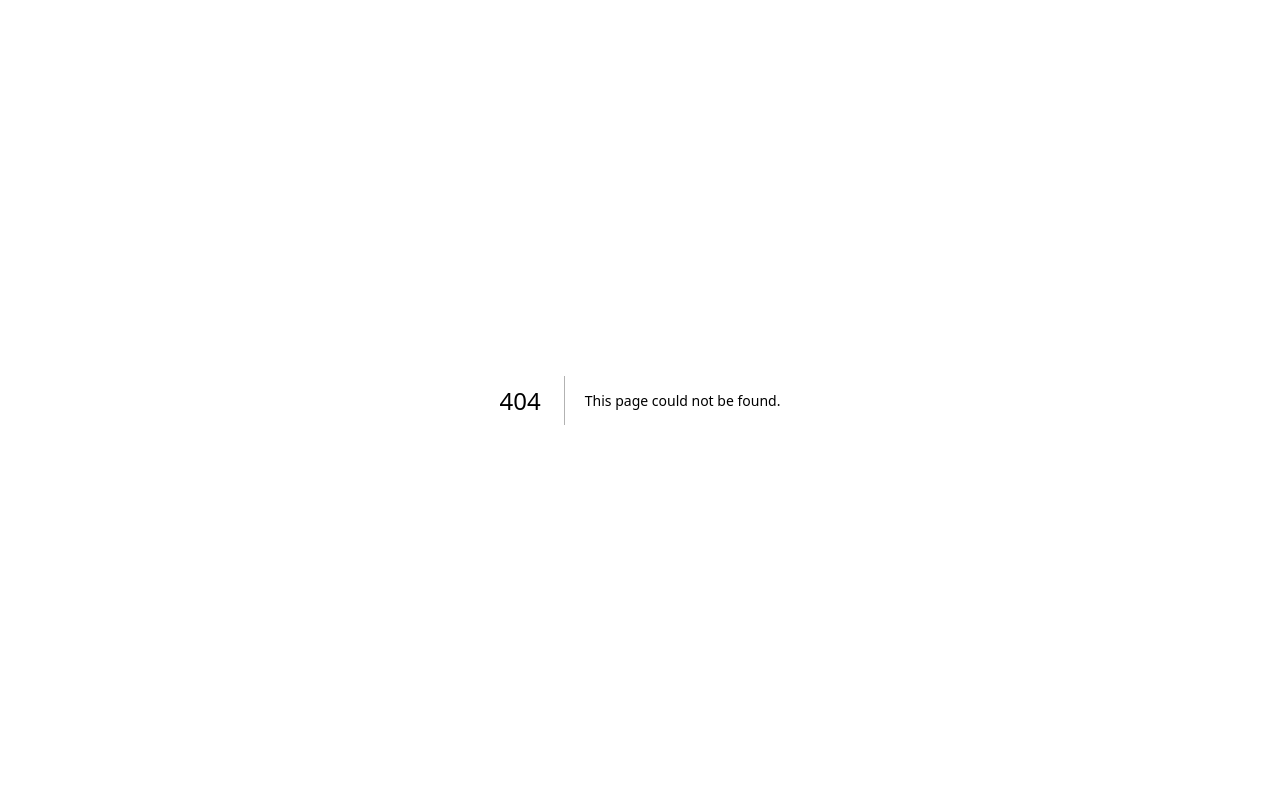
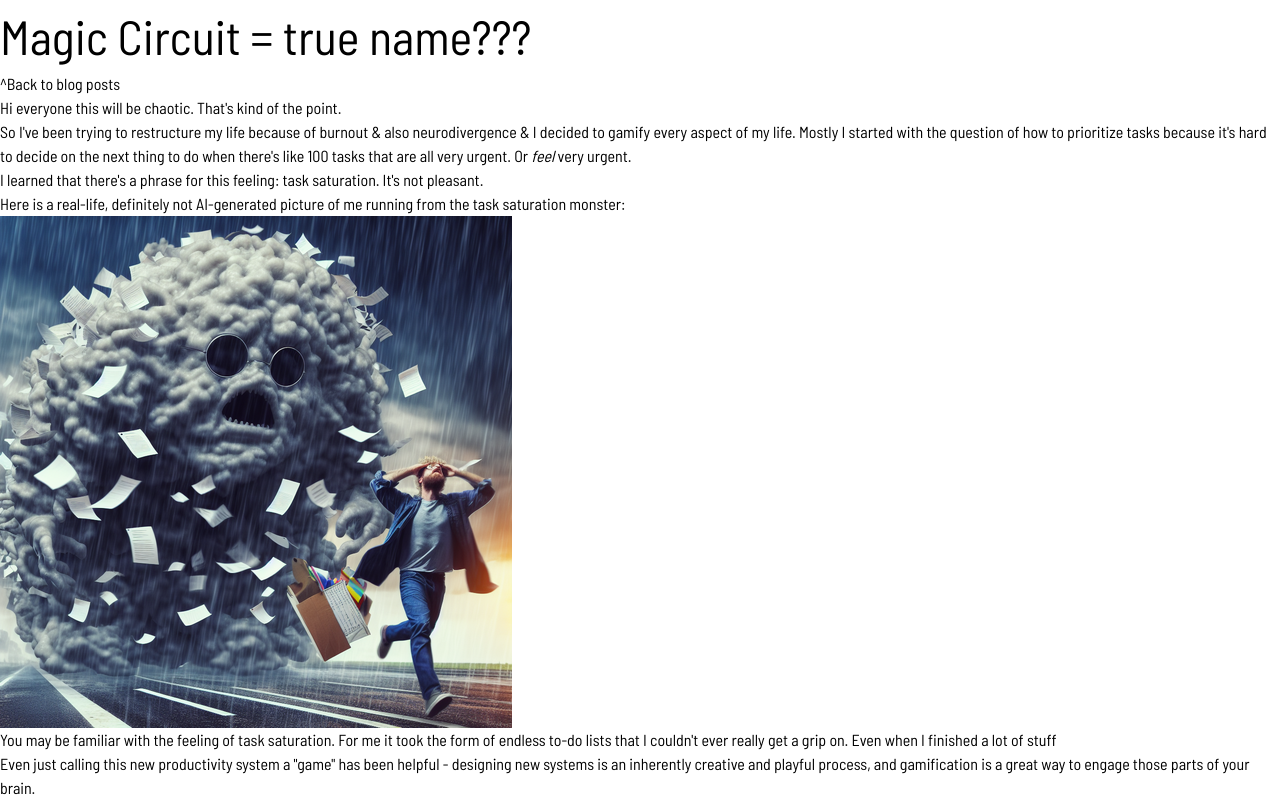
Before and after one commit to cameronsweeney/portfolio_next, a Next.js app: page /blog/2 in a window 1280 px wide. Before the commit this address had no page. Built offline with nearby package versions, Linux system fonts and the light colour scheme.

Commit message:
Added next/mdx package, tweaked config files for MDX, and got a blog post loading from .mdx

```diff
--- a/next.config.mjs
+++ b/next.config.mjs
@@ -1,4 +1,15 @@
+import createMDX from '@next/mdx'
+
 /** @type {import('next').NextConfig} */
-const nextConfig = {};
+const nextConfig = {
+    // Configure `pageExtensions` to include markdown and MDX files
+    pageExtensions: ['js', 'jsx', 'md', 'mdx', 'ts', 'tsx'],
+    // Optionally, add any other Next.js config below
+  };
 
-export default nextConfig;
+const withMDX = createMDX({
+  // Add markdown plugins here, as desired
+});
+
+// Merge MDX config with Next.js config
+export default withMDX(nextConfig)
--- /dev/null
+++ b/src/app/blog/2/page.mdx
@@ -0,0 +1,25 @@
+# Magic Circuit = true name???
+
+[^Back to blog posts](/blog)
+
+Hi everyone this will be chaotic. That's kind of the point.
+
+So I've been trying to restructure my life because of burnout & also neurodivergence & I decided to gamify every aspect of my life. Mostly I started with the question of how to prioritize tasks because it's hard to decide on the next thing to do when there's like 100 tasks that are all very urgent. Or *feel* very urgent.
+
+I learned that there's a phrase for this feeling: task saturation. It's not pleasant.
+
+Here is a real-life, definitely not AI-generated picture of me running from the task saturation monster:
+
+<img height={512} width={512} src={'/chasedByBlob.png'} alt="The Task Saturation Monster" />
+
+You may be familiar with the feeling of task saturation. For me it took the form of endless to-do lists that I couldn't ever really get a grip on. Even when I finished a lot of stuff
+
+Even just calling this new productivity system a "game" has been helpful - designing new systems is an inherently creative and playful process, and gamification is a great way to engage those parts of your brain.
+
+I had already been using index cards to organize many of my recurring tasks - this was helpful for me because I didn't have to see every individual task at once, like with a long, long to-do list. A thick stack of index cards could be overwhelming in the same way, but I can only see the text from the top card.
+
+But I could do better than just some nondescript index cards with task names on them. I had to ask myself: how can I make this system more engaging / more inviting / less overwhelming? How can I make the act of sorting and choosing cards feel more like a *game*?
+
+I decided to upcycle some old Pokémon cards laying around - now that's more like a game! I chose to start with energy cards cause they're abundant and identical. But oh no!!! How do I choose what types to use for each different task??? (To be answered in another blog post maybe??? I don't fucking know).
+
+I also decided to design a reward system to encourage myself to complete tasks. As I finished tasks and put them in the "done" pile, I could see a physical representation of my progress throughout the day, and I give myself a point for each task I complete. (this also needs more elaboration)
--- a/src/app/blog/page.tsx
+++ b/src/app/blog/page.tsx
@@ -13,6 +13,9 @@ export default function Page() {
           <li>
             <Link key="blog_1" href="/blog/1">What do why game</Link>
           </li>
+          <li>
+            <Link key="blog_2" href="/blog/2">What do why game: MDX edition</Link>
+          </li>
         </ul>
       </div>
     )
--- /dev/null
+++ b/src/mdx-components.tsx
@@ -0,0 +1,19 @@
+import type { MDXComponents } from 'mdx/types';
+import Image, { ImageProps } from 'next/image';
+
+export function useMDXComponents(components: MDXComponents): MDXComponents {
+  return {
+    // Allows customizing built-in components, e.g. to add styling.
+    h1: ({ children }) => (
+      <h1 style={{ fontSize: '48px' }}>{children}</h1>
+    ),
+    img: (props) => (
+      <Image
+        sizes="100vw"
+        style={{ width: '100%', height: 'auto' }}
+        {...(props as ImageProps)}
+      />
+    ),
+    ...components,
+  }
+};
```
Also changed, not shown: package.json (+9 -5 lines), .eslintrc.json, 1 other file (tests, documents, lock files or other folders).
